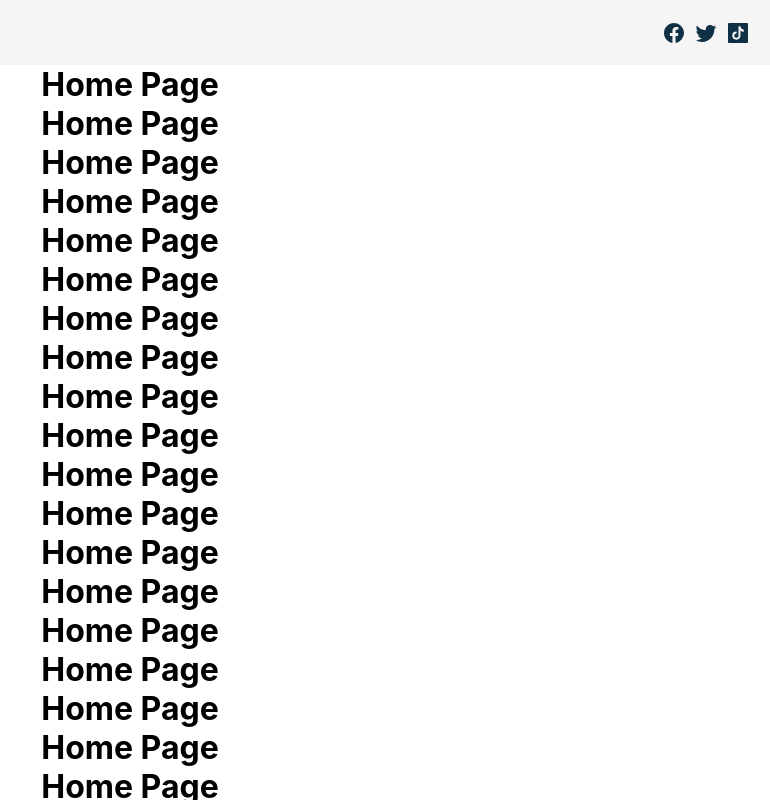
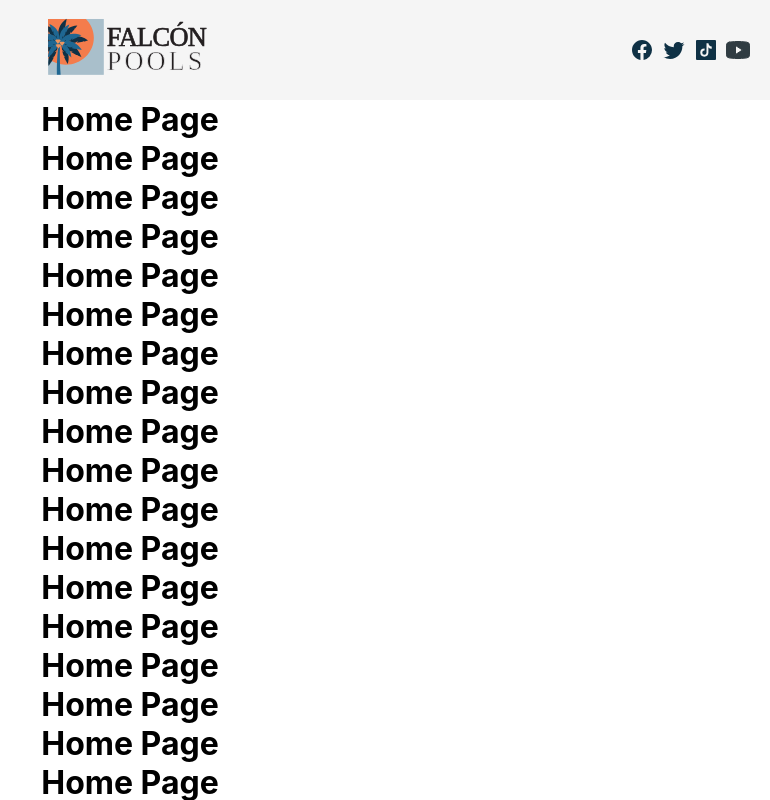
Before and after one commit to nsoto92/falconpools, a React (Create React App) app: page / in a window 1280 px wide. Shown: the whole page, without its empty margins (510-1280 px from the left). Built offline with nearby package versions, Linux system fonts and the light colour scheme.

Commit message:
progreso

```diff
--- /dev/null
+++ b/src/components/Icon/YouTube.tsx
@@ -0,0 +1,23 @@
+import React, { FunctionComponent, ReactElement } from 'react';
+import Icon from './Icon';
+
+export const YouTubeIcon: FunctionComponent = (): ReactElement => {
+  return (
+    <Icon>
+      <path
+          fill="#303c42"
+          stroke="#303c42"
+          stroke-linecap="round"
+          stroke-linejoin="round"
+          d="M3.13 4.17 5 3.93a56.22 56.22 0 0 1 7-.43h0a56.22 56.22 0 0 1 7 .43l1.9.24a3 3 0 0 1 2.63 3v9.7a3 3 0 0 1-2.63 3l-1.9.24a56.22 56.22 0 0 1-7 .43h0a56.22 56.22 0 0 1-7-.43l-1.9-.24a3 3 0 0 1-2.63-3V7.15a3 3 0 0 1 2.66-2.98Z"
+        />
+        <path
+          fill="#f5f5f5"
+          stroke="#303c42"
+          stroke-linecap="round"
+          stroke-linejoin="round"
+          d="M9.5 7.5v9l7-4.5-7-4.5z"
+        />
+    </Icon>
+  );
+};
--- /dev/null
+++ b/src/components/Logo/Logo.module.css
@@ -0,0 +1,3 @@
+.wrapper {
+  height: 60px;
+}
--- /dev/null
+++ b/src/components/Logo/Logo.tsx
@@ -0,0 +1,12 @@
+import React, { FunctionComponent, ReactElement } from 'react';
+import FPLogo from '../../assets/fpLogo.svg';
+
+import styles from './Logo.module.css';
+
+
+
+export const Logo: FunctionComponent = (): ReactElement => {
+  return (
+    <img className={styles.wrapper} src={FPLogo} alt="logo" />
+  );
+};
--- a/src/components/Navbar/Navbar.module.css
+++ b/src/components/Navbar/Navbar.module.css
@@ -1,14 +1,20 @@
 .wrapper {
+  position: relative;
   display: flex;
-  height: 65px;
+  height: 100px;
   background-color: var(--lightGray);
   align-items: center;
-  justify-content: right;
+  width:100%
+}
+
+.logo {
+  margin: auto;
 }
 
 .socials {
+  position: absolute;
   display: flex;
   align-items: center;
-  margin-right: 20px;
   column-gap: 8px;
+  right: 20px;
 }
--- a/src/components/Navbar/Navbar.tsx
+++ b/src/components/Navbar/Navbar.tsx
@@ -2,16 +2,22 @@
 import { FacebookIcon } from '../Icon/Facebook';
 import { TikTokIcon } from '../Icon/TikTok';
 import { TwitterIcon } from '../Icon/Twitter';
+import { YouTubeIcon } from '../Icon/YouTube';
+import { Logo } from '../Logo/Logo';
 
 import styles from './Navbar.module.css';
 
 const Navbar = () => {
   return (
     <div className={styles.wrapper}>
+      <div className={styles.logo}>
+        <Logo />
+      </div>
       <div className={styles.socials}>
         <FacebookIcon />
         <TwitterIcon />
         <TikTokIcon />
+        <YouTubeIcon />
       </div>
     </div>
   );
```
Also changed, not shown: src/components/Icon/Instagram.tsx (added, +14 -0 lines), src/assets/fpLogo.svg (added).
